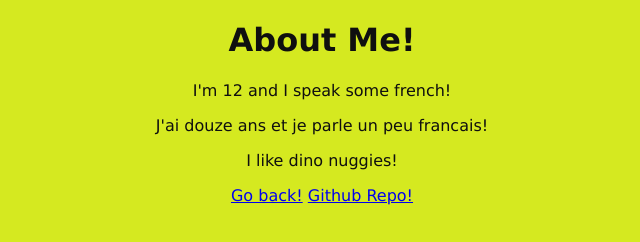
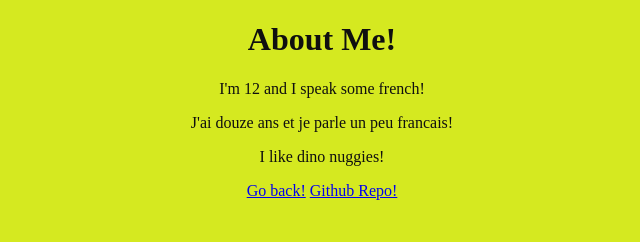
Before and after one commit to x5red78-HACKC1UB/My_Website-2, a plain HTML site: page Aboutme.html in a window 1280 px wide. Shown: the whole page, without its empty margins (318-958 px from the left). Drawn offline with Linux system fonts and the light colour scheme.

Commit message:
final commit

```diff
--- a/Aboutme.css
+++ b/Aboutme.css
@@ -1,6 +1,6 @@
 body{
     text-align: center;
-    font-family: 'Lucida Sans', 'Lucida Sans Regular', 'Lucida Grande', 'Lucida Sans Unicode', Geneva, Verdana, sans-serif;
+    font-family: "Sixtyfour";
     background-color: rgb(213, 233, 32);
     color: rgb(15, 15, 15);
 }
```
